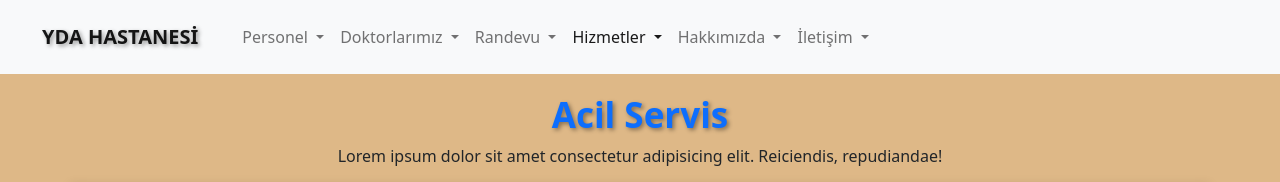
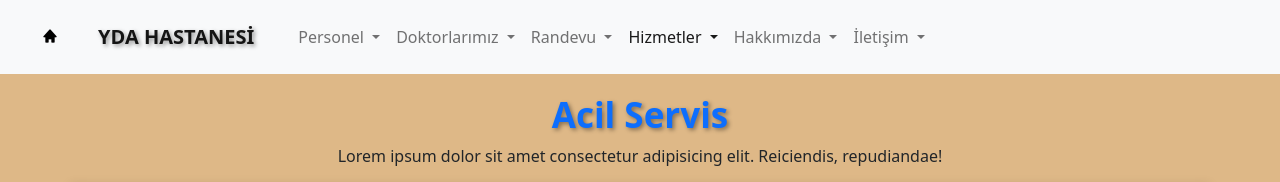
Before and after one commit to EmirhanKudu/Hospital_Website, a plain HTML site: page acil_servis.html in a window 1280 px wide. Shown: the top 182 px of the page. Drawn offline with nearby package versions, Linux system fonts and the light colour scheme.

Commit message:
Add files via upload

```diff
--- a/acil_servis.html
+++ b/acil_servis.html
@@ -25,6 +25,8 @@
 <body>
     <nav class="navbar navbar-expand-lg navbar-light bg-light">
         <div class="container-fluid">
+            <a href="index.html"><i class='bx bxs-home'></i></a>
+
             <a class="navbar-brand fw-bold" href="index.html">YDA HASTANESİ</a>
             <button class="navbar-toggler" type="button" data-bs-toggle="collapse" data-bs-target="#navbarNavDropdown"
                 aria-controls="navbarNavDropdown" aria-expanded="false" aria-label="Toggle navigation">
```
Also changed, not shown: ameliyathane.html (+2 -0 lines), birimler.html (+2 -0 lines), cerrahi_tip.html (+2 -0 lines), degerlerimiz.html (+2 -0 lines), dis_hekimligi.html (+2 -0 lines), geri_bildirim.html (+2 -0 lines), iletisim.html (+2 -0 lines), lab.html (+2 -0 lines), misyon_vizyon.html (+2 -0 lines), online_randevu.html (+2 -0 lines), tarihce.html (+2 -0 lines), telefon_randevu.html (+2 -0 lines), temel_tip.html (+2 -0 lines), tibbi_birimler.html (+2 -0 lines), 2 more files.
